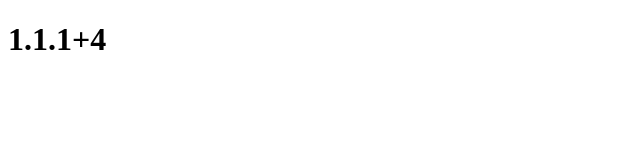
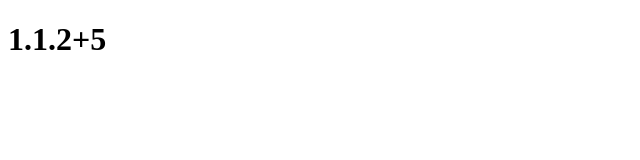
Before and after one commit to MHMDHSiN83/mhmdhsin83.github.io, a plain HTML site: page index.html in a window 1280 px wide. Shown: the full height of the page, 0-640 px from the left. Drawn offline with Linux system fonts and the light colour scheme.

Commit message:
Update index.html

```diff
--- a/index.html
+++ b/index.html
@@ -6,6 +6,6 @@
   <title>App Version</title>
 </head>
 <body>
-  <h1>1.1.1+4</h1>
+  <h1>1.1.2+5</h1>
 </body>
 </html>
```
